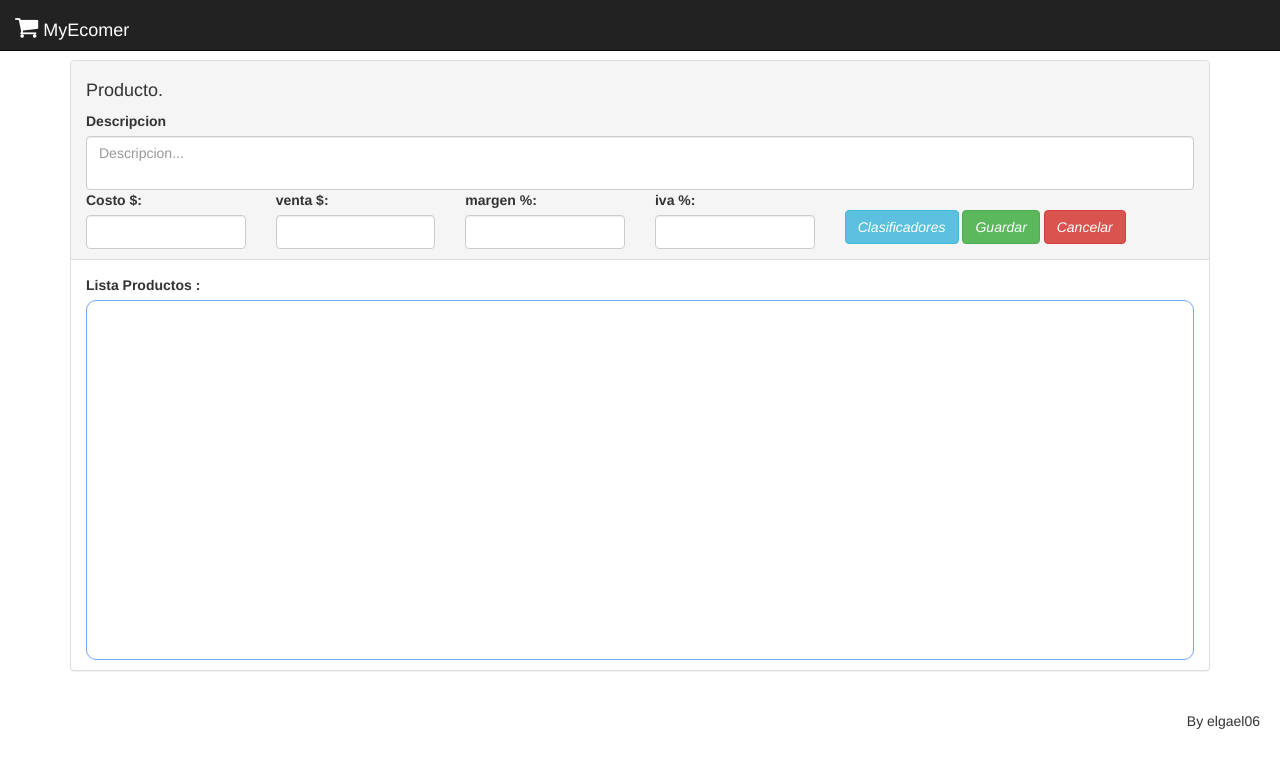
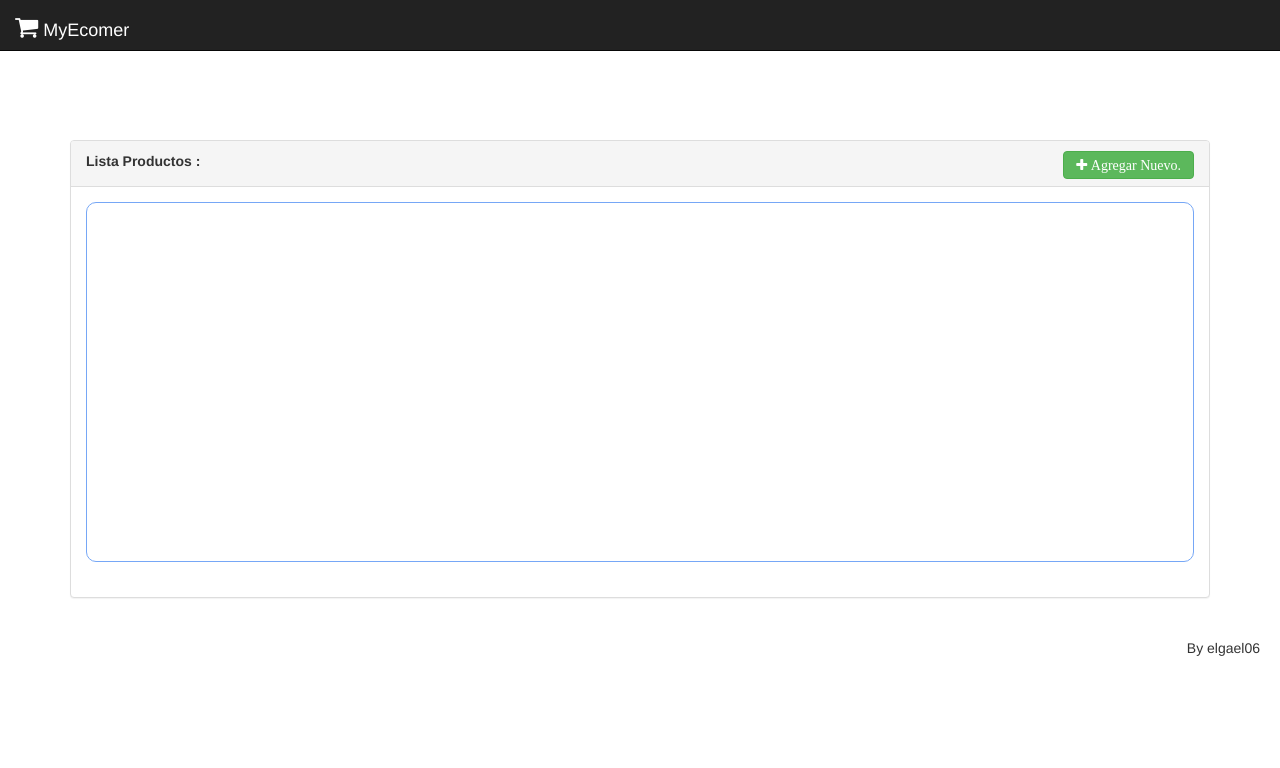
Before and after one commit to elgael06/Ecomer, a Django app: template e-comer/templates/productos/index.html in a window 1280 px wide. Shown: the top 768 px of the page. Run offline with Django 3.2, Linux system fonts and the light colour scheme; the template is opened without the code that fills it, so the values that code supplies are empty; parts of the project's set-up code (start-up, migrations or seed data) failed here and were passed over; some libraries are stand-ins or nearby versions.

Commit message:
agragar modal imagenes y Codigos alternos a productos.

```diff
--- a/e-comer/templates/inicio.html
+++ b/e-comer/templates/inicio.html
@@ -17,6 +17,11 @@
     <script type="text/javascript" src="{% static 'src/lib/React/react.production.min.js' %}" ></script>-->
 </head>
 <body>
+
+<div class="modal_base" id="modal_load" style="font-size:35px;z-index:9999">
+  <i class="fa fa-circle-o-notch rotate"></i>
+</div>
+
 <nav class="navbar navbar-inverse navbar-fixed-top" >
   <div class="container-fluid">
     <div class="navbar-header" >
@@ -75,7 +80,7 @@
     </div>
   </div>
 </nav>
-<div class="container" id="contenedor" style="margin-top:60px"
+<div class="container" id="contenedor" style="margin-top:90px"
 style="background: #9fabb6;min-height: 94%">
     {% block content %}
       Aqui Va El Contenido...
@@ -88,7 +93,7 @@ style="background: #9fabb6;min-height: 94%">
 <script type="text/javascript" src="{% static 'src/lib/JQuery/jquery-3.4.1.min.js' %}" ></script>
     <script type="text/javascript" src="{% static 'src/lib/bootstrap/bootstrap.js' %}" ></script>
 </body>
-<link rel="stylesheet" type="text/css" href="{% static 'src/css/main.css' %}"/>
+<link rel="stylesheet" type="text/css" href="{% static 'src/css/main.css' %}?1.0.0"/>
 <style>
 
 </style>
--- a/e-comer/templates/productos/index.html
+++ b/e-comer/templates/productos/index.html
@@ -6,44 +6,37 @@
 {% load staticfiles %}
     {% load static %}
 {% block content %}
+<link rel="stylesheet" type="text/css" href="{% static 'src/css/productos/alta.css' %}?1.0.1"/>
 <div class="panel panel-default" id="productos">
      <div class="panel-heading">
-          <h4>Producto.</h4>
-          <div class="row">
-               <div class="col-sm-12">
-                    <label>Descripcion</label>
-                    <textarea class="form-control" v-model="seleccion.descripcion" style="resize:none" placeholder="Descripcion..."></textarea>
-               </div>
-               <div class="col-sm-2">
-                    <label>Costo $:</label>
-                    <input type="number" class="form-control" v-on:keyup="venta" v-model="seleccion.costo" />
-               </div>
-               <div class="col-sm-2">
-                    <label>venta $:</label>
-                    <input type="number" class="form-control" v-on:keyup="margen" v-model="seleccion.venta" />
-               </div>
-               <div class="col-sm-2">
-                    <label>margen %:</label>
-                    <input type="number" class="form-control" v-on:keyup="venta" v-model="seleccion.margen" />
-               </div>
-               <div class="col-sm-2">
-                    <label>iva %:</label>
-                    <input type="number" class="form-control" v-model="seleccion.iva" />
-               </div>
-               <div class=" col-sm-4" style="margin-top:20px">
-                         <i class="btn btn-info">Clasificadores</i>
-                    <i class="btn btn-success" v-if="comprovar" @click="on_guardar">Guardar</i>
-                    <i class="btn btn-danger" @click="restablecer_parametros">Cancelar</i>
-               </div>
-          </div>
+          <label>Lista Productos :</label>
+          <i class="fa fa-plus btn btn-success" style="float:right" @click="on_nuevo"> Agregar Nuevo.</i>
      </div>
       <div class="panel-body" style="height:410px">
-          <label>Lista Productos :</label>
           <div style="overflow: auto;height: 360px;border: 1px rgb(118, 167, 246) solid;border-radius: 10px">
                <Producto v-bind:productos="productos">
                </Producto>
           </div>
      </div>
+     <moda-alta
+          v-bind:seleccion="seleccion"
+          v-bind:venta="venta"
+          v-bind:margen="margen"
+          v-bind:on_guardar="on_guardar"
+          v-bind:restablecer_parametros="restablecer_parametros"
+          v-bind:comprovar="comprovar"
+     ></moda-alta>
+
+     <moda-imagenes
+          v-bind:producto="seleccion"
+          v-bind:Obtener="Obtener_imagenes"
+          v-bind:fotos="fotos"
+     > </moda-imagenes>
+     <moda-codigos
+          v-bind:producto="seleccion"
+          v-bind:Obtener="Obtener_codigos"
+          v-bind:codigos="codigos"
+     ></moda-codigos>
 </div>
-<script src="{% static 'src/js/productos/alta_productos.js' %}?1.0.1"></script>
+<script src="{% static 'src/js/productos/alta_productos.js' %}?1.0.2"></script>
 {% endblock %}
```
Also changed, not shown: e-comer/apps/productos/models.py (+5 -0 lines), e-comer/apps/productos/views.py (+36 -9 lines), e-comer/templates/empleados/index.html (line endings or trailing spaces), 1 other file.
